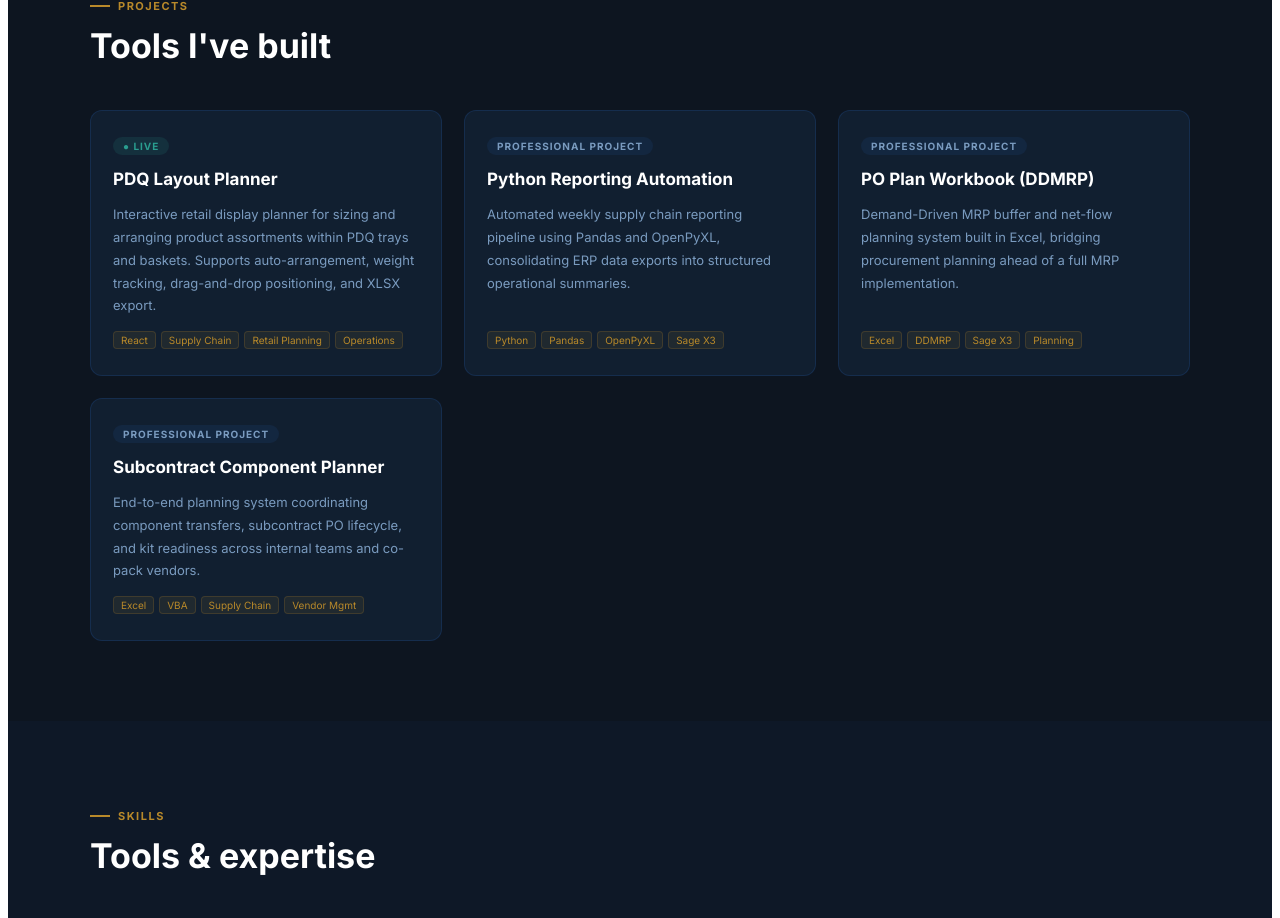
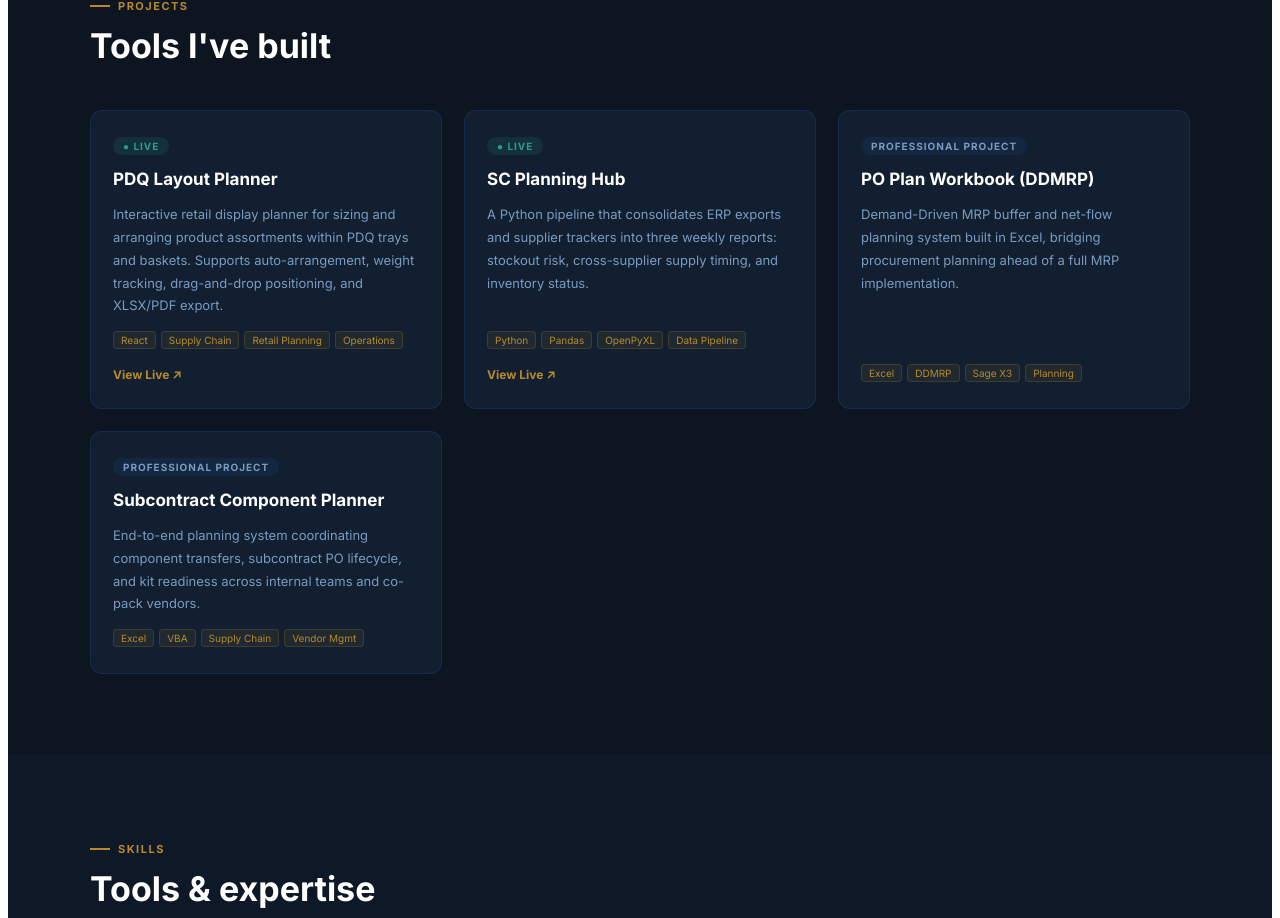
Before and after one commit to catharamelissa/portfolio, a React (Vite) app: page / in a window 1280 px wide. Shown: the part 2114-3032 px from the top of the page. Built offline with nearby package versions, Linux system fonts and the light colour scheme.

Commit message:
Enhance project details with URLs and descriptions
Updated project descriptions and added URLs for PDQ Layout Planner and SC Planning Hub.

```diff
--- a/src/App.jsx
+++ b/src/App.jsx
@@ -19,8 +19,8 @@ const achievements = [
 ];
 
 const projects = [
-  { title: "PDQ Layout Planner", desc: "Interactive retail display planner for sizing and arranging product assortments within PDQ trays and baskets. Supports auto-arrangement, weight tracking, drag-and-drop positioning, and XLSX export.", tags: ["React", "Supply Chain", "Retail Planning", "Operations"], status: "live" },
-  { title: "Python Reporting Automation", desc: "Automated weekly supply chain reporting pipeline using Pandas and OpenPyXL, consolidating ERP data exports into structured operational summaries.", tags: ["Python", "Pandas", "OpenPyXL", "Sage X3"], status: "pro" },
+  { title: "PDQ Layout Planner", desc: "Interactive retail display planner for sizing and arranging product assortments within PDQ trays and baskets. Supports auto-arrangement, weight tracking, drag-and-drop positioning, and XLSX/PDF export.", tags: ["React", "Supply Chain", "Retail Planning", "Operations"], status: "live", url: "https://pdq-layout-planner.vercel.app/" },
+  { title: "SC Planning Hub", desc: "A Python pipeline that consolidates ERP exports and supplier trackers into three weekly reports: stockout risk, cross-supplier supply timing, and inventory status.", tags: ["Python", "Pandas", "OpenPyXL", "Data Pipeline"], status: "live", url: "https://sc-planning-hub.vercel.app/" },
   { title: "PO Plan Workbook (DDMRP)", desc: "Demand-Driven MRP buffer and net-flow planning system built in Excel, bridging procurement planning ahead of a full MRP implementation.", tags: ["Excel", "DDMRP", "Sage X3", "Planning"], status: "pro" },
   { title: "Subcontract Component Planner", desc: "End-to-end planning system coordinating component transfers, subcontract PO lifecycle, and kit readiness across internal teams and co-pack vendors.", tags: ["Excel", "VBA", "Supply Chain", "Vendor Mgmt"], status: "pro" },
 ];
```
